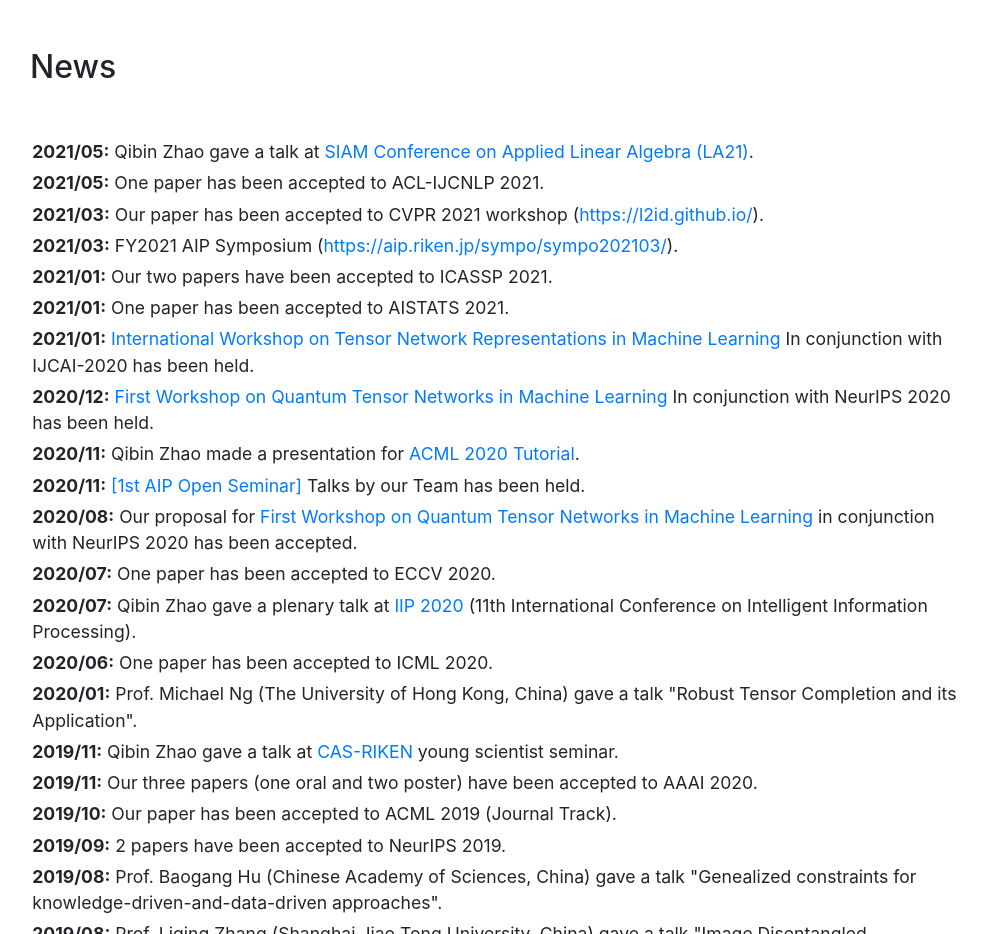
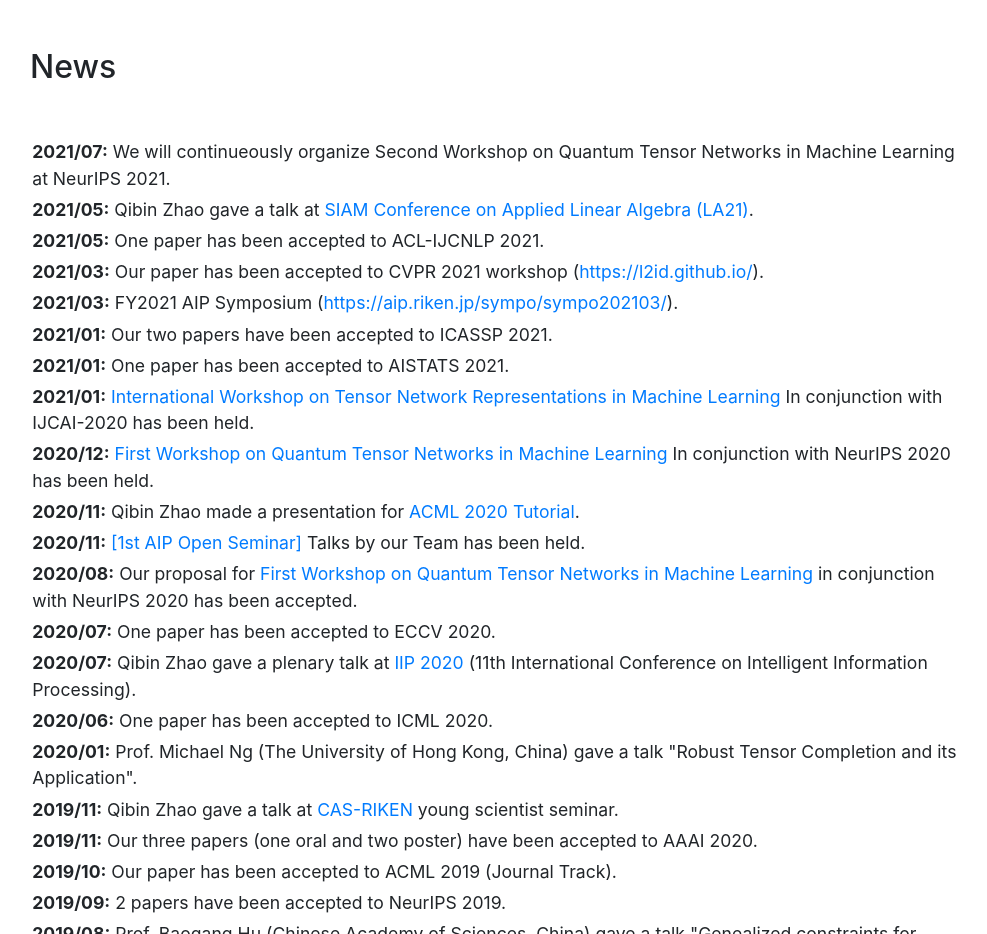
Before and after one commit to try-agaaain/HSI-TEAM, a website with bundled scripts: page index.html in a window 1280 px wide. Shown: the part 800-1734 px from the top of the page, without its empty margins (226-1213 px from the left). Built offline with nearby package versions, Linux system fonts and the light colour scheme; a web font is replaced by a local one.

Commit message:
Update index.html

```diff
--- a/index.html
+++ b/index.html
@@ -102,6 +102,10 @@
           <h2 class="mb-5">News</h2>
 
           <ul class="fa-ul mb-0">
+            <!----------------------------------------------------------------->
+            <li align="left"><b> 2021/07&#58;</b>
+                We will continueously organize Second Workshop on Quantum Tensor Networks in Machine Learning at NeurIPS 2021.
+            </li>
             <!----------------------------------------------------------------->
             <li align="left"><b> 2021/05&#58;</b>
                 Qibin Zhao gave a talk at <a href="https://meetings.siam.org/sess/dsp_programsess.cfm?SESSIONCODE=70905" target="_blank">SIAM Conference on Applied Linear Algebra (LA21)</a>.
```
